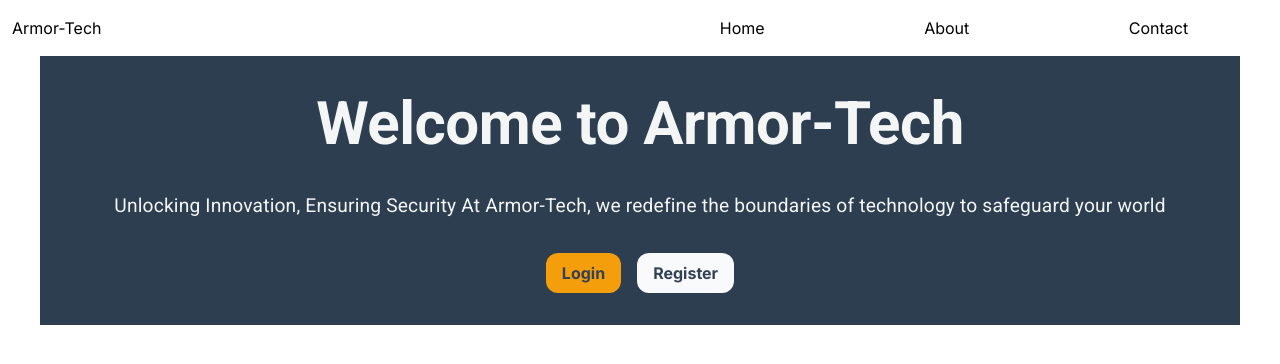
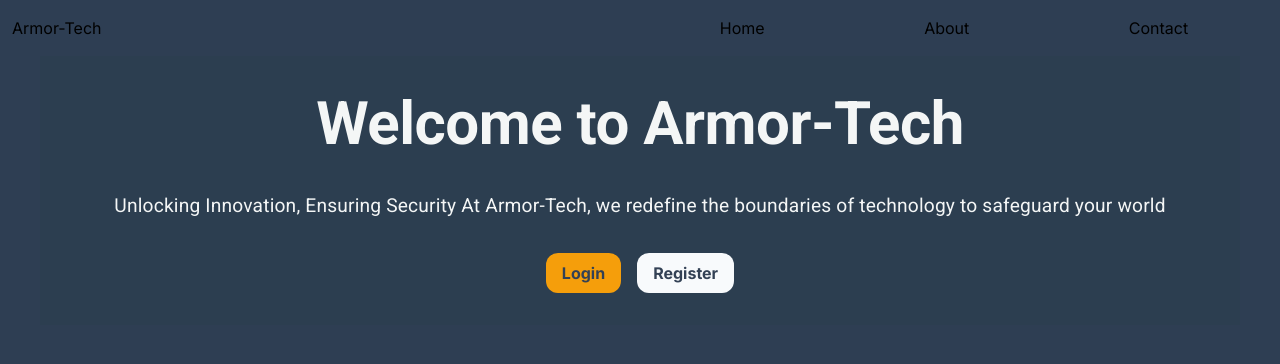
Before and after one commit to curiousis/armor-tech-blog, a Next.js app: page / in a window 1280 px wide. Shown: the top 364 px of the page. Built offline with nearby package versions, Linux system fonts and the light colour scheme.

Commit message:
Adding the body's bg color

```diff
--- a/src/app/globals.css
+++ b/src/app/globals.css
@@ -1,2 +1,7 @@
 @tailwind base;
 @tailwind utilities;
+
+
+body{
+    background-color: #2e3e53;
+}
```
